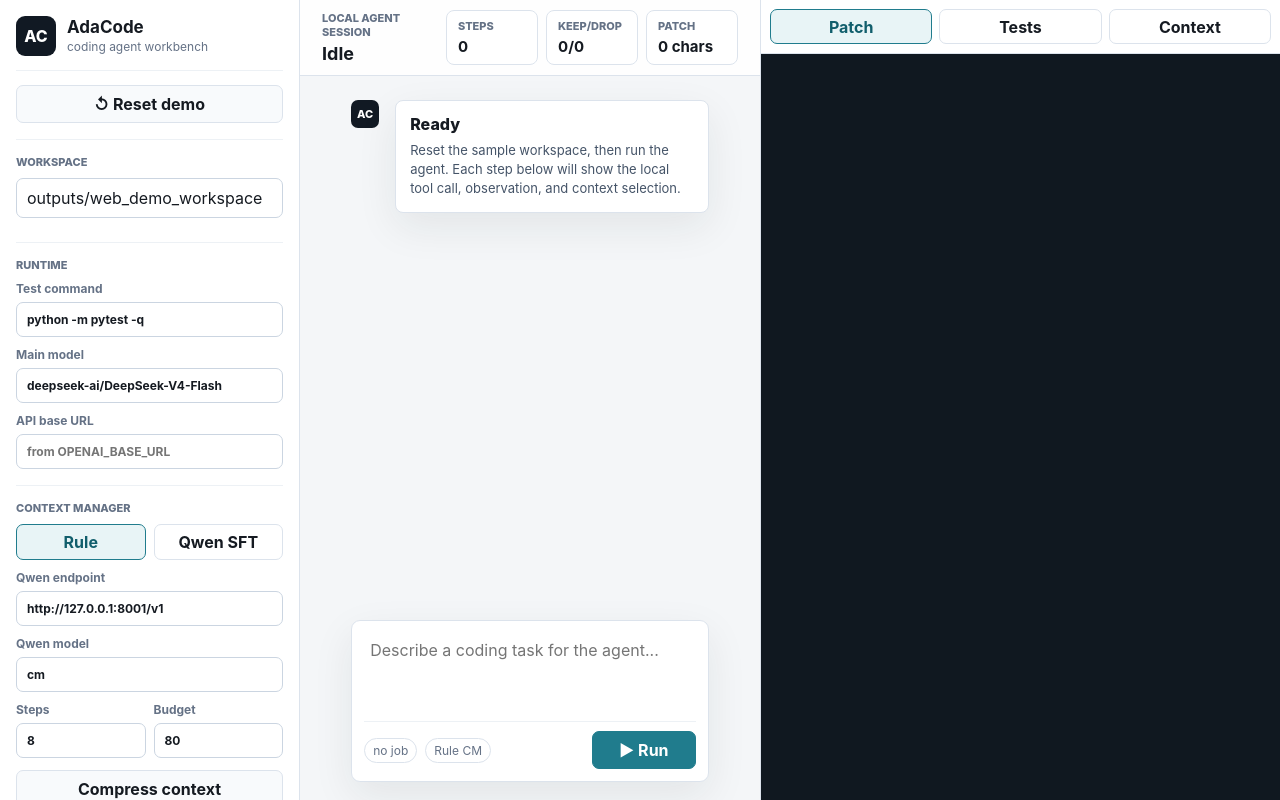
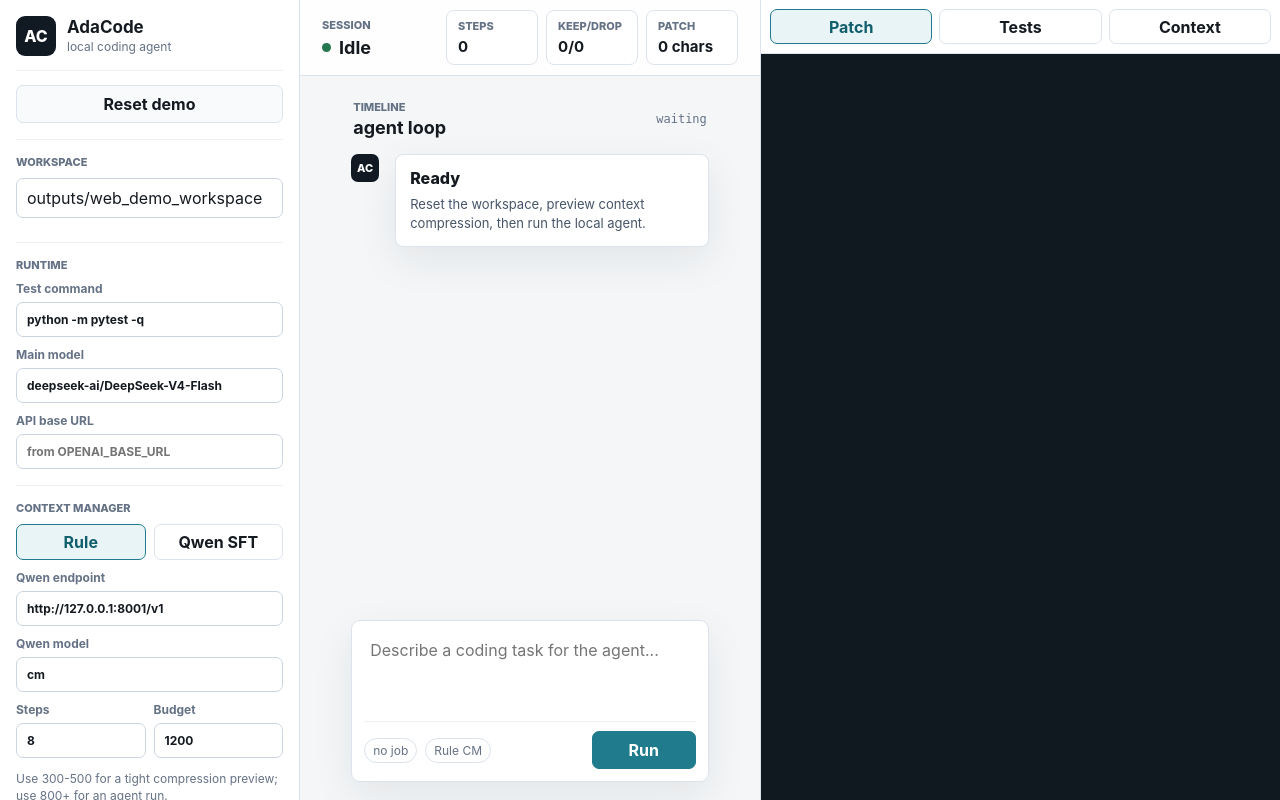
Before and after one commit to Acking646/adacode-agent, a Python web app: template web/templates/index.html in a window 1280 px wide. Run offline with Jinja, Linux system fonts and the light colour scheme; the template is opened without the code that fills it, so the values that code supplies are empty.

Commit message:
优化智能体工作台交互细节

```diff
--- a/agent/controller.py
+++ b/agent/controller.py
@@ -75,6 +75,7 @@ class CodingAgent:
                     "event": "step",
                     "step": self.step_index,
                     "selection": asdict(selection),
+                    "context": self.context_manager.last_stats,
                     "action": asdict(action),
                     "result": {"ok": result.ok, "metadata": result.metadata, "output": result.output[:4000]},
                 }
--- a/web/server.py
+++ b/web/server.py
@@ -137,18 +137,21 @@ def summarize_trace(rows: List[Dict[str, Any]]) -> Dict[str, Any]:
         action = row.get("action", {})
         result = row.get("result", {})
         selection = row.get("selection", {})
+        context = row.get("context", {})
         selected += len(selection.get("keep", []) or [])
         dropped += len(selection.get("drop", []) or [])
         actions.append(
             {
                 "step": row.get("step"),
                 "name": action.get("name"),
+                "thought": action.get("thought", ""),
                 "args": action.get("args", {}),
                 "ok": result.get("ok"),
                 "output": trim(str(result.get("output", "")), 2400),
                 "keep": selection.get("keep", []),
                 "drop": selection.get("drop", []),
                 "reason": selection.get("reason", ""),
+                "context": context,
             }
         )
     return {"steps": len(actions), "selected": selected, "dropped": dropped, "actions": actions}
--- a/web/static/app.js
+++ b/web/static/app.js
@@ -22,33 +22,36 @@ async function api(path, options = {}) {
   return payload;
 }
 
+function setStatus(text, state = "idle") {
+  $("status").innerHTML = `<span class="status-dot ${state}"></span>${escapeHtml(text)}`;
+  $("loopState").textContent = state;
+}
+
 async function resetDemo() {
   const payload = await api("/api/demo/reset", { method: "POST", body: "{}" });
   currentWorkspace = payload.workspace;
   $("workspace").value = payload.workspace;
   $("task").value = payload.task;
   renderFiles(payload.files || []);
-  $("status").textContent = "Demo reset";
   $("steps").textContent = "0";
   $("keepCount").textContent = "0";
   $("dropCount").textContent = "0";
   $("patchChars").textContent = "0 chars";
-  $("patch").textContent = "";
-  $("tests").textContent = "";
-  $("context").textContent = "";
+  updateText("patch", "");
+  updateText("tests", "");
+  updateText("context", "");
   $("jobId").textContent = "no job";
   lastRenderKey = "";
   lastFilesKey = "";
-  textCache.patch = "";
-  textCache.tests = "";
-  textCache.context = "";
   renderThread([]);
+  setStatus("Demo reset", "idle");
 }
 
 async function runAgent() {
   $("runAgent").disabled = true;
   $("compressContext").disabled = true;
-  $("status").textContent = "Queued";
+  const budget = Number($("tokenBudget").value);
+  setStatus(budget < 800 ? "Queued with a tight context budget" : "Queued", "running");
   lastRenderKey = "";
   renderThread([], $("task").value);
   const payload = {
@@ -62,7 +65,7 @@ async function runAgent() {
     cm_model: $("cmModel").value,
     cm_api_key: "EMPTY",
     max_steps: Number($("maxSteps").value),
-    token_budget: Number($("tokenBudget").value),
+    token_budget: budget,
     llm_timeout: 300,
     llm_retries: 5,
   };
@@ -70,13 +73,13 @@ async function runAgent() {
   currentJob = started.job_id;
   $("jobId").textContent = currentJob;
   if (pollTimer) clearInterval(pollTimer);
-  pollTimer = setInterval(fetchJob, 2000);
+  pollTimer = setInterval(fetchJob, 3000);
   fetchJob();
 }
 
 async function compressContext() {
   $("compressContext").disabled = true;
-  $("status").textContent = "Compressing context";
+  setStatus("Compressing context", "running");
   const payload = {
     workspace: $("workspace").value,
     task: $("task").value,
@@ -90,9 +93,9 @@ async function compressContext() {
     const result = await api("/api/context/preview", { method: "POST", body: JSON.stringify(payload) });
     renderContextPreview(result);
     activateTab("context");
-    $("status").textContent = `${result.manager}: ${result.selected_tokens}/${result.full_tokens} tokens`;
+    setStatus(`${result.manager}: ${result.selected_tokens}/${result.full_tokens} tokens`, "idle");
   } catch (error) {
-    $("status").textContent = error.message;
+    setStatus(error.message, "failed");
   } finally {
     $("compressContext").disabled = false;
   }
@@ -109,7 +112,7 @@ async function fetchJob() {
       $("compressContext").disabled = false;
     }
   } catch (error) {
-    $("status").textContent = error.message;
+    setStatus(error.message, "failed");
     $("runAgent").disabled = false;
     $("compressContext").disabled = false;
   }
@@ -117,7 +120,8 @@ async function fetchJob() {
 
 function renderJob(job) {
   const trace = job.trace || { actions: [], steps: 0, selected: 0, dropped: 0 };
-  $("status").textContent = `${job.status}: ${job.message || ""}`;
+  const state = job.status === "failed" ? "failed" : job.status === "running" ? "running" : "idle";
+  setStatus(`${job.status}: ${job.message || ""}`, state);
   $("steps").textContent = trace.steps || 0;
   $("keepCount").textContent = trace.selected || 0;
   $("dropCount").textContent = trace.dropped || 0;
@@ -128,7 +132,8 @@ function renderJob(job) {
   const after = job.after ? formatTest("After", job.after) : "";
   updateText("tests", [before, after, job.summary ? `Summary\n${job.summary}` : ""].filter(Boolean).join("\n\n"));
   updateText("context", renderContext(trace.actions || []));
-  const key = `${job.status}:${trace.steps}:${job.patch_chars || 0}`;
+
+  const key = `${job.status}:${trace.steps}:${job.patch_chars || 0}:${job.message || ""}`;
   if (key !== lastRenderKey) {
     renderThread(trace.actions || [], $("task").value, job);
     lastRenderKey = key;
@@ -150,31 +155,22 @@ function formatTest(title, payload) {
 function renderThread(actions, task = "", job = null) {
   const thread = $("thread");
   thread.innerHTML = "";
-  thread.appendChild(message("assistant", "Ready", "I will inspect files, run local commands, edit code, and keep the prompt compact through the context manager."));
+  thread.appendChild(threadHeading(job));
+  thread.appendChild(message("assistant", "Ready", "I will inspect local files, execute tools, edit code, run tests, and compress context before each model call."));
   if (task.trim()) {
     thread.appendChild(message("user", "Task", task.trim()));
   }
+
   if (!actions.length) {
     if (job?.status === "running") {
-      thread.appendChild(message("assistant", "Working", "Preparing the next local tool call..."));
+      thread.appendChild(message("assistant", "Working", "Preparing the first local tool call."));
     }
     thread.scrollTop = thread.scrollHeight;
     return;
   }
 
   for (const action of actions) {
-    const ok = action.ok ? "ok" : "failed";
-    const args = JSON.stringify(action.args || {}, null, 2);
-    const body = `
-      <div class="tool-args">${escapeHtml(args)}</div>
-      <div class="tool-output">${escapeHtml(action.output || "")}</div>
-      <div class="tool-meta">
-        <span class="pill ${action.ok ? "ok" : "bad"}">${ok}</span>
-        <span class="pill">keep ${(action.keep || []).length}</span>
-        <span class="pill">drop ${(action.drop || []).length}</span>
-      </div>
-    `;
-    thread.appendChild(message("assistant", `Step ${action.step}: ${action.name}`, body, true));
+    thread.appendChild(stepCard(action));
   }
 
   if (job?.status === "done") {
@@ -186,12 +182,93 @@ function renderThread(actions, task = "", job = null) {
   thread.scrollTop = thread.scrollHeight;
 }
 
+function threadHeading(job = null) {
+  const wrap = document.createElement("div");
+  wrap.className = "thread-heading";
+  const elapsed = job?.elapsed_seconds ? `${job.elapsed_seconds}s` : "waiting";
+  wrap.innerHTML = `
+    <div>
+      <span>Timeline</span>
+      <strong>agent loop</strong>
+    </div>
+    <code>${escapeHtml(elapsed)}</code>
+  `;
+  return wrap;
+}
+
+function stepCard(action) {
+  const ok = action.ok ? "ok" : "failed";
+  const args = JSON.stringify(action.args || {}, null, 2);
+  const context = action.context || {};
+  const compression = context.compression === undefined ? "-" : `${Math.round(context.compression * 100)}%`;
+  const tokens = context.selected_tokens === undefined ? "-" : `${context.selected_tokens}/${context.full_tokens}`;
+  const body = `
+    <div class="step-grid">
+      <div>
+        <div class="mini-label">thought</div>
+        <p>${escapeHtml(action.thought || "Choose the next local tool call.")}</p>
+      </div>
+      <div>
+        <div class="mini-label">context</div>
+        <div class="context-meter">
+          <span>${escapeHtml(tokens)}</span>
+          <strong>${escapeHtml(compression)}</strong>
+        </div>
+      </div>
+    </div>
+    <details open>
+      <summary>tool call</summary>
+      <pre class="tool-args">${escapeHtml(args)}</pre>
+    </details>
+    <details>
+      <summary>observation</summary>
+      <pre class="tool-output">${escapeHtml(action.output || "")}</pre>
+    </details>
+    <div class="tool-meta">
+      <span class="pill ${action.ok ? "ok" : "bad"}">${ok}</span>
+      <span class="pill">keep ${(action.keep || []).length}</span>
+      <span class="pill">drop ${(action.drop || []).length}</span>
+      <span class="pill">${escapeHtml(action.reason || "context selected")}</span>
+    </div>
+  `;
+  return message("assistant", `Step ${action.step}: ${action.name}`, body, true);
+}
+
 function renderContextPreview(result) {
   const keep = result.keep || [];
   const drop = result.drop || [];
   $("keepCount").textContent = keep.length;
   $("dropCount").textContent = drop.length;
-  const lines = [
+  updateText("context", formatContextPreview(result));
+  const body = `
+    <div class="step-grid">
+      <div>
+        <div class="mini-label">manager</div>
+        <p>${escapeHtml(result.manager)}</p>
+      </div>
+      <div>
+        <div class="mini-label">compression</div>
+        <div class="context-meter">
+          <span>${result.selected_tokens}/${result.full_tokens}</span>
+          <strong>${Math.round(result.compression * 100)}%</strong>
+        </div>
+      </div>
+    </div>
+    <div class="tool-meta">
+      <span class="pill ok">keep ${keep.length}</span>
+      <span class="pill">drop ${drop.length}</span>
+      <span class="pill">budget ${result.token_budget}</span>
+    </div>
+  `;
+  renderThread([], $("task").value);
+  $("thread").appendChild(message("assistant", `Manual compression: ${result.manager}`, body, true));
+  $("thread").scrollTop = $("thread").scrollHeight;
+}
+
+function formatContextPreview(result) {
+  const keep = result.keep || [];
+  const drop = result.drop || [];
+  return [
     `${result.manager}`,
     `budget: ${result.token_budget}`,
     `tokens: ${result.selected_tokens}/${result.full_tokens}`,
@@ -203,12 +280,7 @@ function renderContextPreview(result) {
     "",
     "DROP",
     ...drop.map(formatCandidate),
-  ];
-  updateText("context", lines.join("\n"));
-  const body = `tokens ${result.selected_tokens}/${result.full_tokens}, compression ${result.compression}\nkeep ${keep.length}, drop ${drop.length}`;
-  renderThread([], $("task").value);
-  $("thread").appendChild(message("assistant", `Manual compression: ${result.manager}`, body));
-  $("thread").scrollTop = $("thread").scrollHeight;
+  ].join("\n");
 }
 
 function formatCandidate(item) {
@@ -246,14 +318,29 @@ function renderContext(actions) {
   if (!actions.length) return "";
   return actions
     .map((action) => {
+      const context = action.context || {};
+      const candidateById = new Map((context.candidates || []).map((item) => [item.id, item]));
       return [
         `Step ${action.step} / ${action.name}`,
-        `keep: ${(action.keep || []).join(", ") || "-"}`,
-        `drop: ${(action.drop || []).join(", ") || "-"}`,
+        `tokens: ${context.selected_tokens ?? "-"}/${context.full_tokens ?? "-"} compression=${context.compression ?? "-"}`,
+        `keep: ${formatIds(action.keep || [], candidateById)}`,
+        `drop: ${formatIds(action.drop || [], candidateById)}`,
         `reason: ${action.reason || "-"}`,
       ].join("\n");
     })
     .join("\n\n");
+}
+
+function formatIds(ids, candidateById) {
+  if (!ids.length) return "-";
+  return ids
+    .map((id) => {
+      const candidate = candidateById.get(id);
+      if (!candidate) return id;
+      const path = candidate.metadata?.path ? ` ${candidate.metadata.path}` : "";
+      return `${id}[${candidate.kind}${path}, ${candidate.tokens}t]`;
+    })
+    .join(", ");
 }
 
 function renderFiles(files) {
@@ -281,7 +368,7 @@ function renderFiles(files) {
 async function openFile(path) {
   const workspace = $("workspace").value || currentWorkspace;
   const payload = await api(`/api/file?workspace=${encodeURIComponent(workspace)}&path=${encodeURIComponent(path)}`);
-  $("patch").textContent = payload.content;
+  updateText("patch", payload.content);
   activateTab("patch");
 }
 
--- a/web/static/styles.css
+++ b/web/static/styles.css
@@ -138,7 +138,10 @@ label,
 .overline,
 .metrics span,
 .run-meta,
-.tool-meta {
+.tool-meta,
+.hint,
+.mini-label,
+.thread-heading span {
   color: var(--muted);
 }
 
@@ -210,6 +213,12 @@ textarea:focus {
   margin-top: 2px;
 }
 
+.hint {
+  margin: 2px 0 10px;
+  font-size: 12px;
+  line-height: 1.42;
+}
+
 .segmented button.active,
 .tabs button.active {
   border-color: var(--accent);
@@ -275,8 +284,31 @@ textarea:focus {
 }
 
 #status {
+  display: inline-flex;
+  align-items: center;
+  gap: 8px;
   font-size: 18px;
   overflow-wrap: anywhere;
+}
+
+.status-dot {
+  width: 9px;
+  height: 9px;
+  border-radius: 999px;
+  background: #94a3b8;
+}
+
+.status-dot.running {
+  background: #d18b22;
+  box-shadow: 0 0 0 5px rgba(209, 139, 34, 0.14);
+}
+
+.status-dot.failed {
+  background: var(--bad);
+}
+
+.status-dot.idle {
+  background: var(--ok);
 }
 
 .metrics {
@@ -308,6 +340,33 @@ textarea:focus {
 .thread {
   overflow-y: auto;
   padding: 24px clamp(18px, 4vw, 54px);
+}
+
+.thread-heading {
+  display: flex;
+  align-items: center;
+  justify-content: space-between;
+  max-width: 860px;
+  margin: 0 auto 16px;
+  padding: 0 2px;
+}
+
+.thread-heading span,
+.mini-label {
+  display: block;
+  margin-bottom: 3px;
+  font-size: 11px;
+  font-weight: 850;
+  text-transform: uppercase;
+}
+
+.thread-heading strong {
+  font-size: 18px;
+}
+
+.thread-heading code {
+  color: var(--muted);
+  font-size: 12px;
 }
 
 .message {
--- a/web/templates/index.html
+++ b/web/templates/index.html
@@ -13,14 +13,11 @@
           <div class="mark">AC</div>
           <div>
             <h1>AdaCode</h1>
-            <p>coding agent workbench</p>
+            <p>local coding agent</p>
           </div>
         </div>
 
-        <button id="resetDemo" class="wide ghost" title="Reset the built-in demo workspace">
-          <span aria-hidden="true">↺</span>
-          Reset demo
-        </button>
+        <button id="resetDemo" class="wide ghost" title="Reset the built-in demo workspace">Reset demo</button>
 
         <section class="rail-section">
           <div class="section-title">Workspace</div>
@@ -65,20 +62,19 @@
             </label>
             <label>
               Budget
-              <input id="tokenBudget" type="number" min="50" step="50" value="80" />
+              <input id="tokenBudget" type="number" min="200" step="100" value="1200" />
             </label>
           </div>
-          <button id="compressContext" class="wide ghost" title="Preview one context compression pass">
-            Compress context
-          </button>
+          <p class="hint">Use 300-500 for a tight compression preview; use 800+ for an agent run.</p>
+          <button id="compressContext" class="wide ghost" title="Preview one context compression pass">Preview context</button>
         </section>
       </aside>
 
       <main class="center-pane">
         <header class="topbar">
           <div>
-            <div class="overline">Local agent session</div>
-            <strong id="status">Idle</strong>
+            <div class="overline">Session</div>
+            <strong id="status"><span class="status-dot idle"></span>Idle</strong>
           </div>
           <div class="metrics">
             <div><span>steps</span><strong id="steps">0</strong></div>
@@ -88,11 +84,18 @@
         </header>
 
         <section id="thread" class="thread">
+          <div class="thread-heading">
+            <div>
+              <span>Timeline</span>
+              <strong>agent loop</strong>
+            </div>
+            <code id="loopState">waiting</code>
+          </div>
           <article class="message assistant">
             <div class="avatar">AC</div>
             <div class="bubble">
               <div class="message-title">Ready</div>
-              <p>Reset the sample workspace, then run the agent. Each step below will show the local tool call, observation, and context selection.</p>
+              <p>Reset the workspace, preview context compression, then run the local agent.</p>
             </div>
           </article>
         </section>
@@ -104,10 +107,7 @@
               <span id="jobId">no job</span>
               <span id="cmModeLabel">Rule CM</span>
             </div>
-            <button id="runAgent" class="primary" title="Run the coding agent">
-              <span aria-hidden="true">▶</span>
-              Run
-            </button>
+            <button id="runAgent" class="primary" title="Run the coding agent">Run</button>
           </div>
         </footer>
       </main>
```
Also changed, not shown: other parts of web/static/styles.css (+54 -0 lines), agent/context_manager.py (+21 -1 lines), 1 other file.
